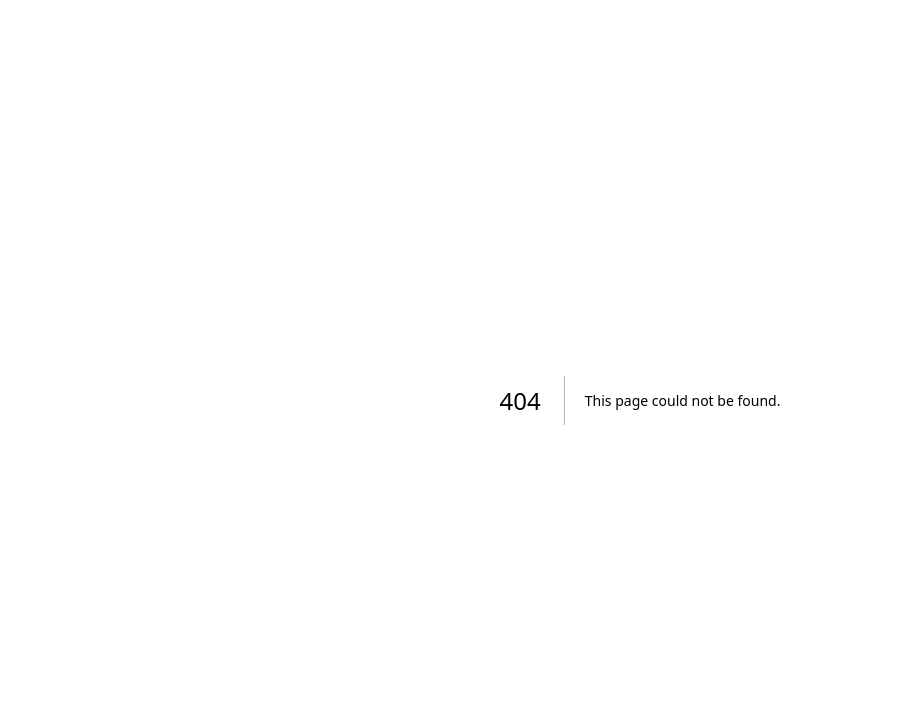
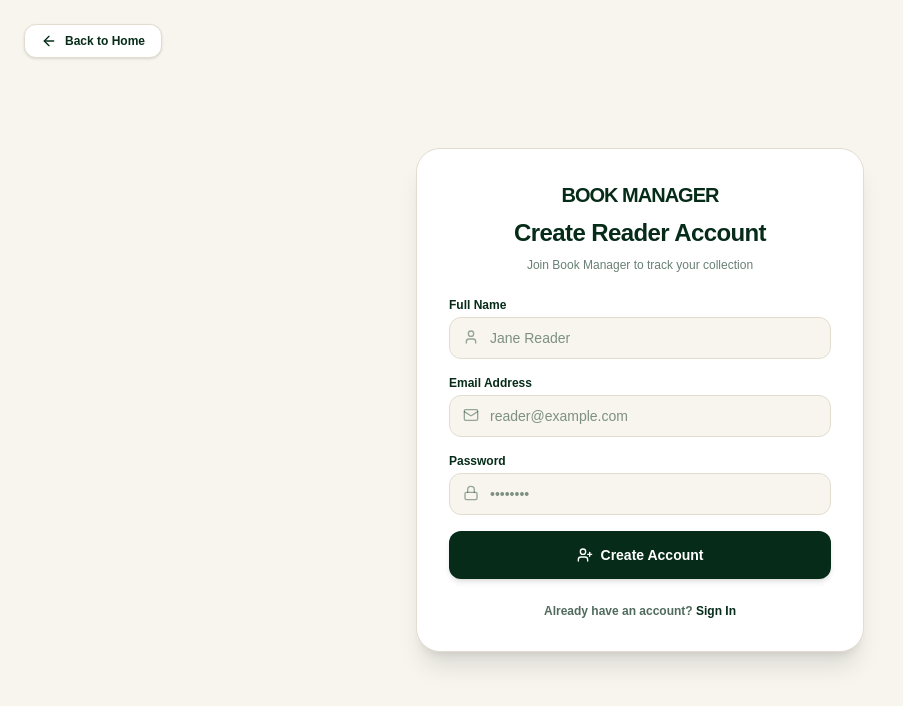
Before and after one commit to Shreyasshukla957/BookManager, a Next.js app in the folder frontend/: page /register in a window 1280 px wide. Before the commit this address had no page. Shown: the top 706 px of the page, without its empty margins (0-903 px from the left). Built offline with nearby package versions, Linux system fonts and the light colour scheme.

Commit message:
feat: add register page

```diff
--- /dev/null
+++ b/frontend/app/register/page.js
@@ -0,0 +1,140 @@
+"use client";
+
+import { useState } from "react";
+import { useRouter } from "next/navigation";
+import Link from "next/link";
+import { motion } from "motion/react";
+import { registerUser } from "../../utils/api";
+import { User, Mail, Lock, UserPlus, ArrowLeft } from "lucide-react";
+
+export default function RegisterPage() {
+  const router = useRouter();
+  const [name, setName] = useState("");
+  const [email, setEmail] = useState("");
+  const [password, setPassword] = useState("");
+  const [error, setError] = useState("");
+  const [loading, setLoading] = useState(false);
+
+  const handleSubmit = async (e) => {
+    e.preventDefault();
+    setError("");
+    setLoading(true);
+
+    try {
+      await registerUser(name, email, password);
+      router.push("/dashboard");
+    } catch (err) {
+      setError(err.response?.data?.message || err.message || "Failed to register");
+    } finally {
+      setLoading(false);
+    }
+  };
+
+  return (
+    <div className="min-h-screen bg-[#F7F5EE] flex flex-col items-center justify-center p-4 relative text-[#062C19]">
+      <motion.div
+        initial={{ opacity: 0, y: -10 }}
+        animate={{ opacity: 1, y: 0 }}
+        className="absolute top-6 left-6"
+      >
+        <Link
+          href="/"
+          className="flex items-center space-x-2 text-xs font-bold text-[#062C19] hover:opacity-80 transition bg-white border border-[#E2DDD0] px-4 py-2 rounded-xl shadow-sm"
+        >
+          <ArrowLeft className="w-4 h-4" />
+          <span>Back to Home</span>
+        </Link>
+      </motion.div>
+
+      <motion.div
+        initial={{ opacity: 0, scale: 0.95, y: 20 }}
+        animate={{ opacity: 1, scale: 1, y: 0 }}
+        transition={{ duration: 0.5, ease: "easeOut" }}
+        className="bg-white border border-[#E2DDD0] rounded-3xl p-8 w-full max-w-md shadow-xl space-y-6 relative z-10"
+      >
+        <div className="text-center space-y-2">
+          <span className="text-xl font-black tracking-tighter uppercase text-[#062C19] block">
+            BOOK MANAGER
+          </span>
+          <h2 className="text-2xl font-black text-[#062C19] tracking-tight">Create Reader Account</h2>
+          <p className="text-xs font-medium text-[#062C19]/60">Join Book Manager to track your collection</p>
+        </div>
+
+        {error && (
+          <motion.div
+            initial={{ opacity: 0, y: -5 }}
+            animate={{ opacity: 1, y: 0 }}
+            className="bg-rose-50 border border-rose-200 text-rose-800 text-xs font-semibold p-3 rounded-xl"
+          >
+            {error}
+          </motion.div>
+        )}
+
+        <form onSubmit={handleSubmit} className="space-y-4">
+          <div>
+            <label className="block text-xs font-bold text-[#062C19] mb-1">Full Name</label>
+            <div className="relative">
+              <input
+                type="text"
+                required
+                value={name}
+                onChange={(e) => setName(e.target.value)}
+                placeholder="Jane Reader"
+                className="w-full bg-[#F7F5EE] border border-[#E2DDD0] text-[#062C19] text-sm font-medium rounded-xl pl-10 pr-4 py-2.5 focus:outline-none focus:border-[#062C19] transition"
+              />
+              <User className="w-4 h-4 text-[#062C19]/40 absolute left-3.5 top-3" />
+            </div>
+          </div>
+
+          <div>
+            <label className="block text-xs font-bold text-[#062C19] mb-1">Email Address</label>
+            <div className="relative">
+              <input
+                type="email"
+                required
+                value={email}
+                onChange={(e) => setEmail(e.target.value)}
+                placeholder="reader@example.com"
+                className="w-full bg-[#F7F5EE] border border-[#E2DDD0] text-[#062C19] text-sm font-medium rounded-xl pl-10 pr-4 py-2.5 focus:outline-none focus:border-[#062C19] transition"
+              />
+              <Mail className="w-4 h-4 text-[#062C19]/40 absolute left-3.5 top-3" />
+            </div>
+          </div>
+
+          <div>
+            <label className="block text-xs font-bold text-[#062C19] mb-1">Password</label>
+            <div className="relative">
+              <input
+                type="password"
+                required
+                value={password}
+                onChange={(e) => setPassword(e.target.value)}
+                placeholder="••••••••"
+                className="w-full bg-[#F7F5EE] border border-[#E2DDD0] text-[#062C19] text-sm font-medium rounded-xl pl-10 pr-4 py-2.5 focus:outline-none focus:border-[#062C19] transition"
+              />
+              <Lock className="w-4 h-4 text-[#062C19]/40 absolute left-3.5 top-3" />
+            </div>
+          </div>
+
+          <motion.button
+            whileHover={{ scale: 1.02 }}
+            whileTap={{ scale: 0.98 }}
+            type="submit"
+            disabled={loading}
+            className="w-full py-3.5 bg-[#062C19] hover:bg-[#0a4227] text-white font-bold text-sm rounded-xl transition shadow-md flex items-center justify-center space-x-2 cursor-pointer disabled:opacity-50"
+          >
+            <UserPlus className="w-4 h-4" />
+            <span>{loading ? "Creating Account..." : "Create Account"}</span>
+          </motion.button>
+        </form>
+
+        <p className="text-center text-xs font-semibold text-[#062C19]/70">
+          Already have an account?{" "}
+          <Link href="/register" className="text-[#062C19] font-black hover:underline">
+            Sign In
+          </Link>
+        </p>
+      </motion.div>
+    </div>
+  );
+}
```
